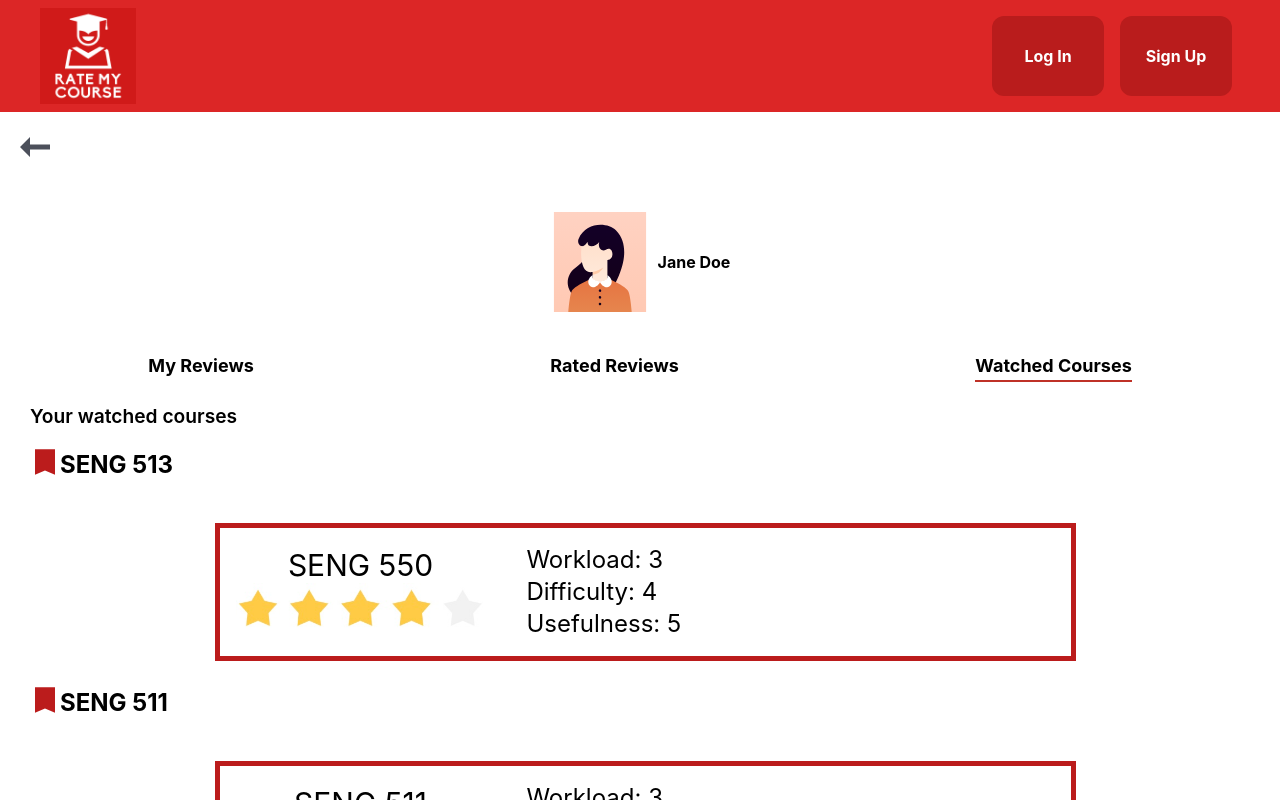
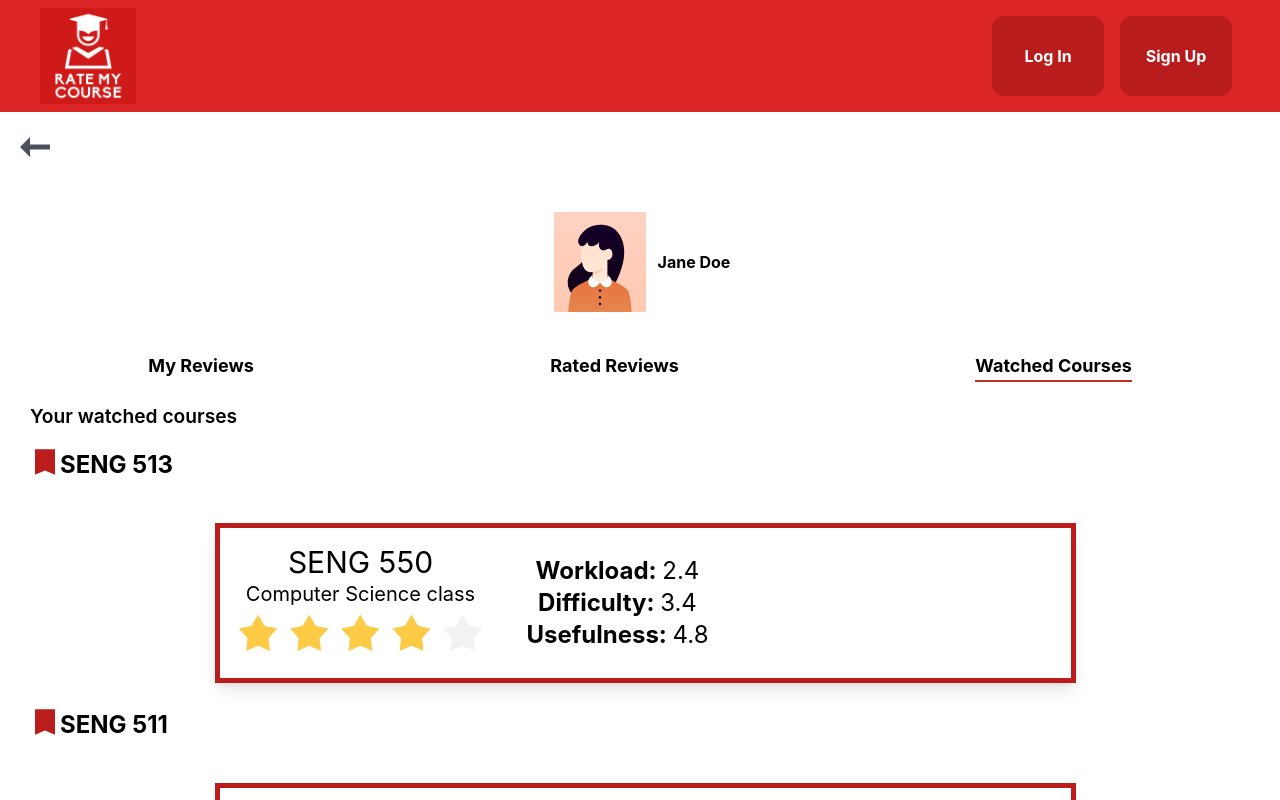
Before and after one commit to mrmallam/Rate_My_Course, a React (Create React App) app in the folder Frontend/rate_my_course/: page /MyProfile in a window 1280 px wide. Both pictures are taken after a click on the element "Watched Courses". Shown: the top 800 px of the page. Built offline with nearby package versions, Linux system fonts and the light colour scheme.

Commit message:
Update for sizing, and watched courses page

```diff
--- a/Frontend/rate_my_course/src/components/EditableReview.js
+++ b/Frontend/rate_my_course/src/components/EditableReview.js
@@ -207,6 +207,7 @@ function EditableReview({id, onDelete}) {
             {saveAttempted && errorMessages.courseName && <div className="text-red-500">{errorMessages.courseName}</div>}
             {saveAttempted && errorMessages.courseNum && <div className="text-red-500">{errorMessages.courseNum}</div>}
             {saveAttempted && errorMessages.professor && <div className="text-red-500">{errorMessages.professor}</div>}
+            {saveAttempted && errorMessages.comments && <div className="text-red-500">{errorMessages.comments}</div>}
             </div>
             <input
               readOnly={!editable}
@@ -227,14 +228,6 @@ function EditableReview({id, onDelete}) {
             <input
               readOnly={!editable}
               type="text"
-              value={courseNum}
-              onChange={handleCourseNumChange}
-              className={`form-input rounded-full py-2 px-4 border-2 my-4 mr-5 w-full md:w-min ${editable ? 'border-red-600 cursor-text' : 'border-black cursor-default'}`}
-              placeholder="Course Number"
-            />
-            <input
-              readOnly={!editable}
-              type="text"
               value={professor}
               onChange={handleProfessorChange}
               className={`form-input rounded-full py-2 px-4 border-2 my-4 mr-5 w-full md:w-min ${editable ? 'border-red-600 cursor-text' : 'border-black cursor-default'}`}
@@ -250,7 +243,6 @@ function EditableReview({id, onDelete}) {
             <div className='my-4 pl-4'>
               <RatingSet label='Usefulness' rating={usefulness} setRating={handleUsefulnessChange} editable={editable}/>
             </div>
-          {saveAttempted && errorMessages.comments && <div className="text-red-500 pl-2 mx-5">{errorMessages.comments}</div>}
           <textarea
               readOnly={!editable}
               value={comments}
--- a/Frontend/rate_my_course/src/components/RatedReview.js
+++ b/Frontend/rate_my_course/src/components/RatedReview.js
@@ -69,13 +69,6 @@ function StaticReview() {
                     <input
                         readOnly={true}
                         type="text"
-                        value={courseNum}
-                        className="form-input rounded-full py-2 px-4 border-2 border-red-600 my-4 mr-5 w-full md:w-min focus:outline-none cursor-default"
-                        placeholder="Course Number"
-                    />
-                    <input
-                        readOnly={true}
-                        type="text"
                         value={professor}
                         className="form-input rounded-full py-2 px-4 border-2 border-red-600 my-4 mr-5 w-full md:w-min focus:outline-none cursor-default"
                         placeholder="Professor's Name"
--- /dev/null
+++ b/Frontend/rate_my_course/src/components/WatchedCourseDiv.js
@@ -0,0 +1,34 @@
+import React from 'react';
+import { Link } from 'react-router-dom';
+import uni_logo from '../resources/logo-ucalgary.jpg';
+import Stars from '../resources/stars.jpg';
+
+
+export default function Course_div({ data }) {
+
+
+    const courseChoice = (result) => {
+        console.log("Choosing class", result);
+    };
+
+    if (data) {
+        return (
+            <Link to={`/overallCourseReview/${encodeURIComponent(data.name)}`} className="w-3/4 md:w-4/12 h-24 mt-6">
+                <div className='search-results'>
+                    <div key={data.id} className='result-box border-2 border-red-600 container shadow-lg w-full' onClick={() => courseChoice(data)}>
+                        <div className='results-left'>
+                            <h2 className="text-2xl lg:text-3xl">{data.name}</h2>
+                            <h2 className="text-1xl lg:text-xl"> Computer Science class </h2>
+                            <img src={Stars} alt="Starts-4"className='stars w-3/4' />
+                        </div>
+                        <div className='results-left'>
+                            <div className="text-1xl lg:text-2xl whitespace-nowrap"><strong>Workload: </strong>2.4</div>
+                            <div className="text-1xl lg:text-2xl whitespace-nowrap"><strong>Difficulty: </strong>3.4</div>
+                            <div className="text-1xl lg:text-2xl whitespace-nowrap"><strong>Usefulness: </strong>4.8</div>
+                        </div>
+                    </div>
+                </div>
+            </Link>
+        )
+    }
+}
--- a/Frontend/rate_my_course/src/pages/MyProfle.js
+++ b/Frontend/rate_my_course/src/pages/MyProfle.js
@@ -10,7 +10,7 @@ import RatedReview from "../components/RatedReview";
 import { Link } from "react-router-dom";
 import { useNavigate  } from "react-router-dom";
 import Header from '../components/Header';
-import Coursediv from "../components/CourseDiv";
+import Coursediv from "../components/WatchedCourseDiv";
 
 const MyProfile = () => {
     const [activeTab, setActiveTab] = useState('myReviews');
@@ -171,7 +171,7 @@ const MyProfile = () => {
                             <div className="header">Your watched courses</div>
                             {coursesData.map((course) => (
                                 <div key={course.name} className="course">
-                                    <div className="course-information mt-4 ">
+                                    <div className="course-information mt-4">
                                         <img
                                             src={coursesToRemove.includes(course.name) ? bookMarkBlank : bookMark}
                                             className="bookmark"
```
